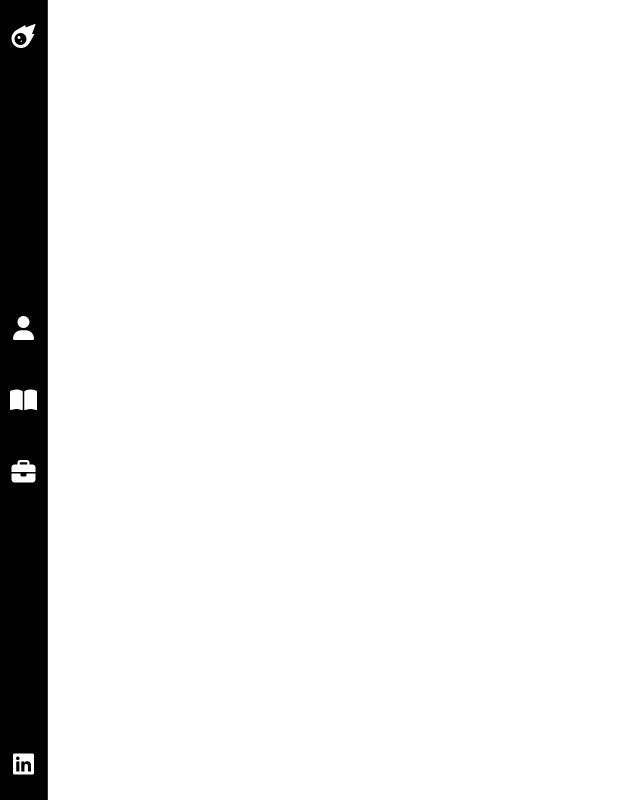
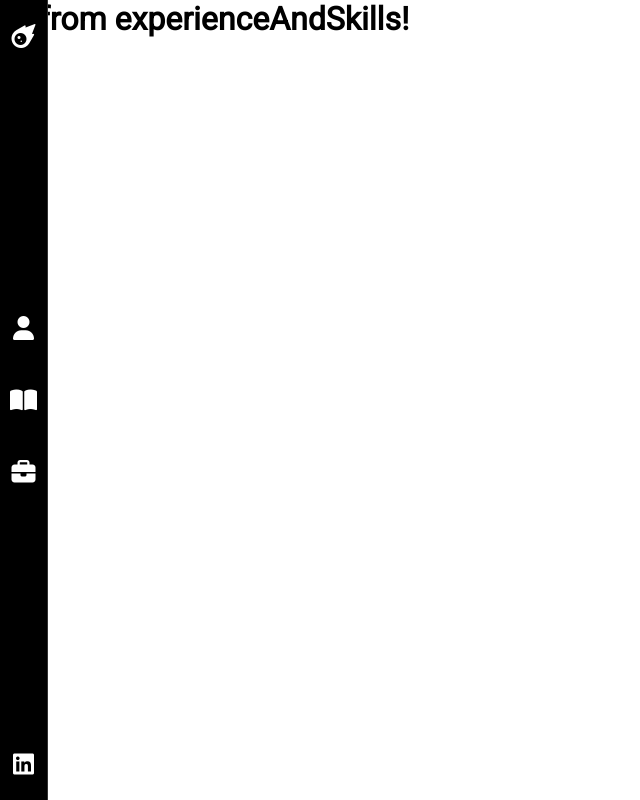
Before and after one commit to tomasdavison/portfolio, a React (Create React App) app: page /experience-and-skills in a window 1280 px wide. Shown: the whole page, without its empty margins (0-640 px from the left). Built offline with nearby package versions, Linux system fonts and the light colour scheme.

Commit message:
Rename experience page and also make some changes on Who Am I page

```diff
--- a/src/App.js
+++ b/src/App.js
@@ -6,8 +6,8 @@ import Navbar from './components/Navbar/Navbar';
 import Home from './pages/Home/Home';
 import WhoAmI from './pages/WhoAmI/WhoAmI';
 import Projects from './pages/Projects/Projects';
-import Experience from './pages/Experience/Experience';
 import UserProvider from './contexts/UserContext';
+import ExperienceAndSkills from './pages/ExperienceAndSkills/ExperienceAndSkills';
 
 const App = () => (
 	<UserProvider>
@@ -24,8 +24,8 @@ const App = () => (
 					component={WhoAmI}
 				/>
 				<Route
-					path="/experience"
-					component={Experience}
+					path="/experience-and-skills"
+					component={ExperienceAndSkills}
 				/>
 				<Route
 					path="/projects"
--- a/src/components/Navbar/Navbar.jsx
+++ b/src/components/Navbar/Navbar.jsx
@@ -131,7 +131,7 @@ const Navbar = () => {
 									</Link>
 								</SubMenuListElement>
 								<SubMenuListElement>
-									<Link to="/experience" style={{ textDecoration: 'none' }}>
+									<Link to="/experience-and-skills" style={{ textDecoration: 'none' }}>
 										<SubMenuText>Experience</SubMenuText>
 									</Link>
 								</SubMenuListElement>
@@ -153,7 +153,7 @@ const Navbar = () => {
 							</ListElement>
 							<ListElement>
 								<Tooltip label="Experience">
-									<Link to="/experience">
+									<Link to="/experience-and-skills">
 										<Book/>
 									</Link>
 								</Tooltip>
--- a/src/pages/Experience/Experience.jsx
+++ /dev/null
@@ -1,9 +0,0 @@
-import React from 'react';
-
-const Experience = () => (
-	<div>
-		<h1>Hi from experience!</h1>
-	</div>
-);
-
-export default Experience;
--- /dev/null
+++ b/src/pages/ExperienceAndSkills/ExperienceAndSkills.jsx
@@ -0,0 +1,9 @@
+import React from 'react';
+
+const ExperienceAndSkills = () => (
+	<div>
+		<h1>Hi from experienceAndSkills!</h1>
+	</div>
+);
+
+export default ExperienceAndSkills;
--- a/src/pages/WhoAmI/WhoAmI.jsx
+++ b/src/pages/WhoAmI/WhoAmI.jsx
@@ -44,6 +44,7 @@ const Text = styled.h3`
 	font-family: 'Roboto';
 	font-size: 1.2rem;
 	padding-top: 1rem;
+	text-align: justify;
 	width: 60vw;
 
 	@media only screen and (min-width: 1024px) {
```
